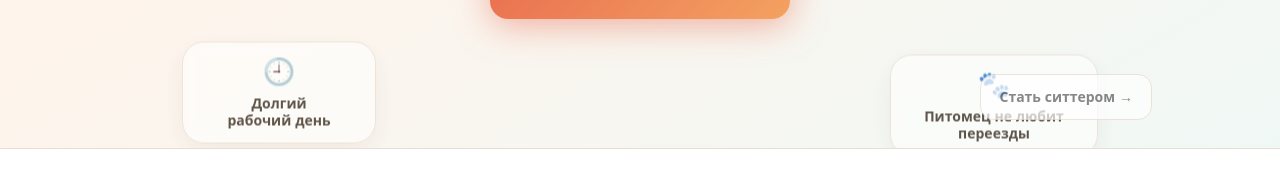
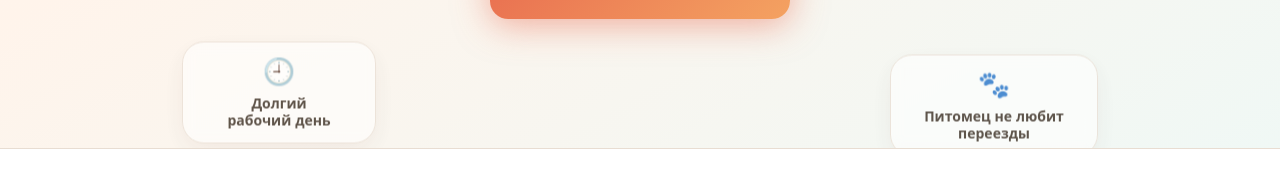
Before and after one commit to 4444alex4444/pawsitter-netlify, a React (Vite) app: page / in a window 1280 px wide. Shown: the part 553-723 px from the top of the page. Built offline with nearby package versions, Linux system fonts and the light colour scheme.

Commit message:
Update App.tsx

```diff
--- a/src/App.tsx
+++ b/src/App.tsx
@@ -1027,26 +1027,6 @@ function Landing({ onForm, onSitter, reviews }) {
               </button>
             </div>
 
-            <button
-              onClick={onSitter}
-              style={{
-                position:'absolute',
-                right:18,
-                bottom:8,
-                padding:'12px 18px',
-                borderRadius:14,
-                border:`1px solid ${BORDER}`,
-                background:'rgba(255,255,255,.88)',
-                color:'#666',
-                fontWeight:800,
-                fontSize:14,
-                cursor:'pointer',
-                opacity:.78,
-                zIndex:4
-              }}
-            >
-              Стать ситтером →
-            </button>
           </div>
         </div>
       </section>
```
